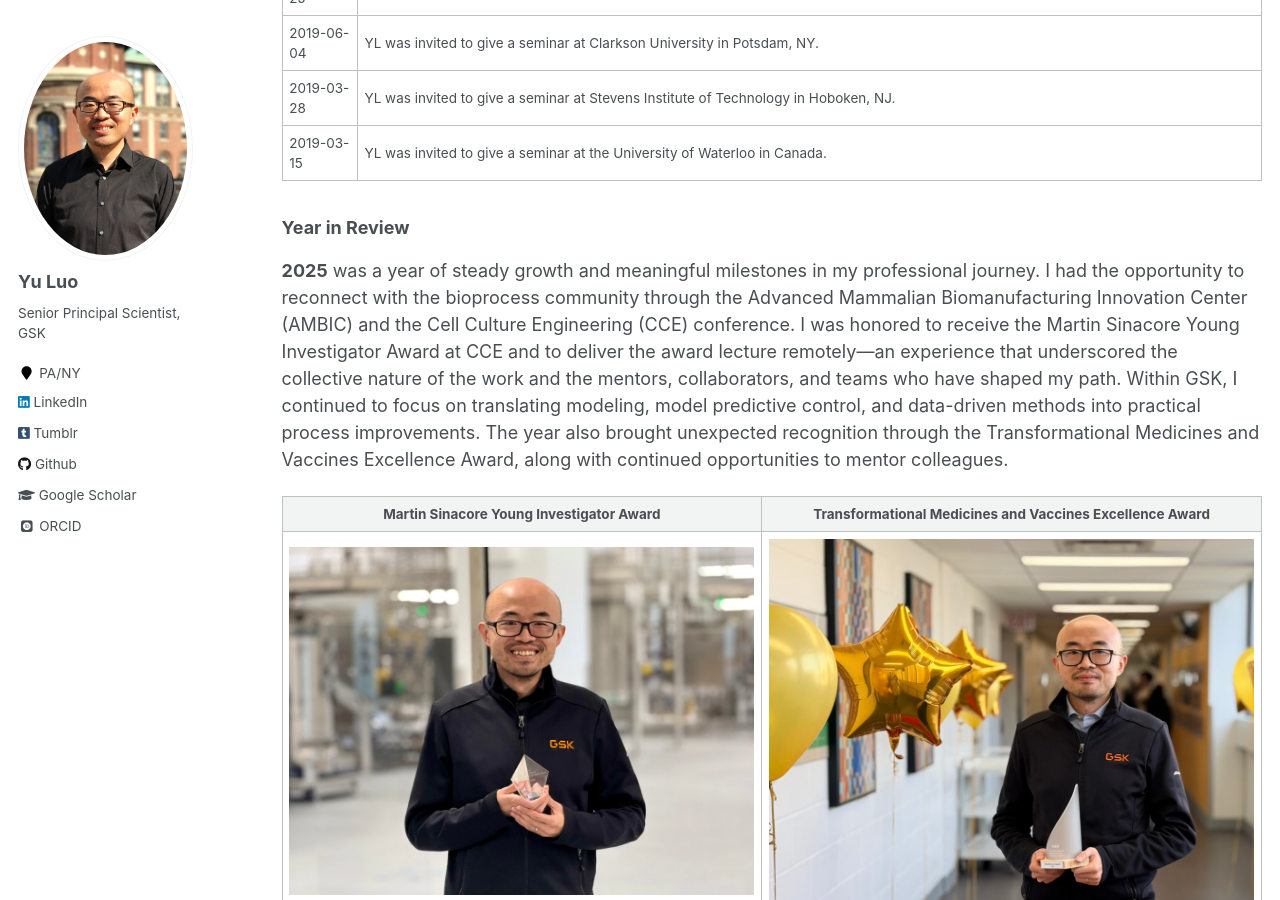
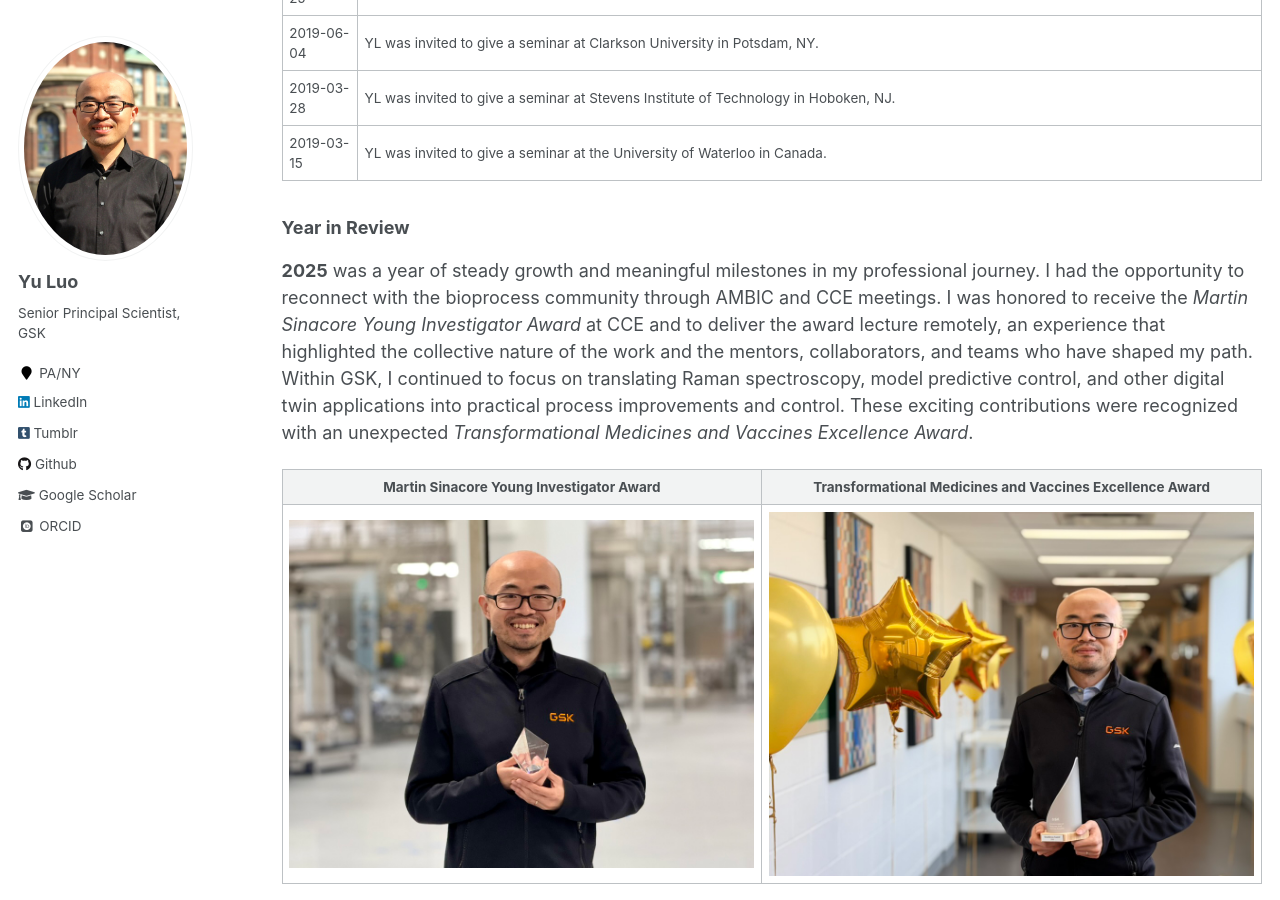
Before and after one commit to l16cn/l16cn.github.io, a Jekyll site: the page built from _pages/news.md, in a window 1280 px wide and 900 px high, scrolled down 672 px. Built offline with Jekyll 4.4.1, drawn with Linux system fonts in a browser that asks for light colours; some web fonts are replaced.

Commit message:
updated year in review

```diff
--- a/_pages/news.md
+++ b/_pages/news.md
@@ -23,7 +23,7 @@ author_profile: true
 
 ### Year in Review {#year-in-review}
 
-**2025** was a year of steady growth and meaningful milestones in my professional journey. I had the opportunity to reconnect with the bioprocess community through the Advanced Mammalian Biomanufacturing Innovation Center (AMBIC) and the Cell Culture Engineering (CCE) conference. I was honored to receive the Martin Sinacore Young Investigator Award at CCE and to deliver the award lecture remotely—an experience that underscored the collective nature of the work and the mentors, collaborators, and teams who have shaped my path. Within GSK, I continued to focus on translating modeling, model predictive control, and data-driven methods into practical process improvements. The year also brought unexpected recognition through the Transformational Medicines and Vaccines Excellence Award, along with continued opportunities to mentor colleagues.
+**2025** was a year of steady growth and meaningful milestones in my professional journey. I had the opportunity to reconnect with the bioprocess community through AMBIC and CCE meetings. I was honored to receive the _Martin Sinacore Young Investigator Award_ at CCE and to deliver the award lecture remotely, an experience that highlighted the collective nature of the work and the mentors, collaborators, and teams who have shaped my path. Within GSK, I continued to focus on translating Raman spectroscopy, model predictive control, and other digital twin applications into practical process improvements and control. These exciting contributions were recognized with an unexpected _Transformational Medicines and Vaccines Excellence Award_.
 
 | Martin Sinacore Young Investigator Award | Transformational Medicines and Vaccines Excellence Award |
 | :--------------------: | :--------------------: |
```
